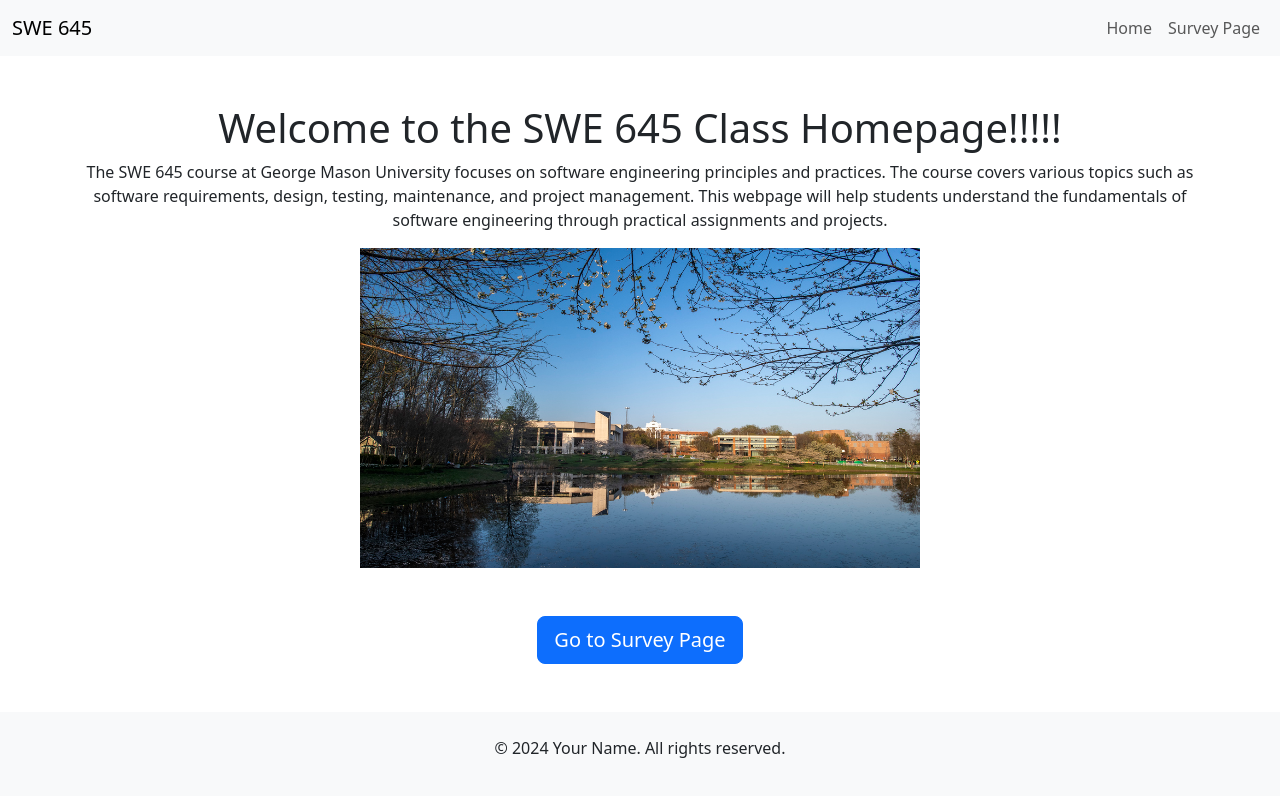
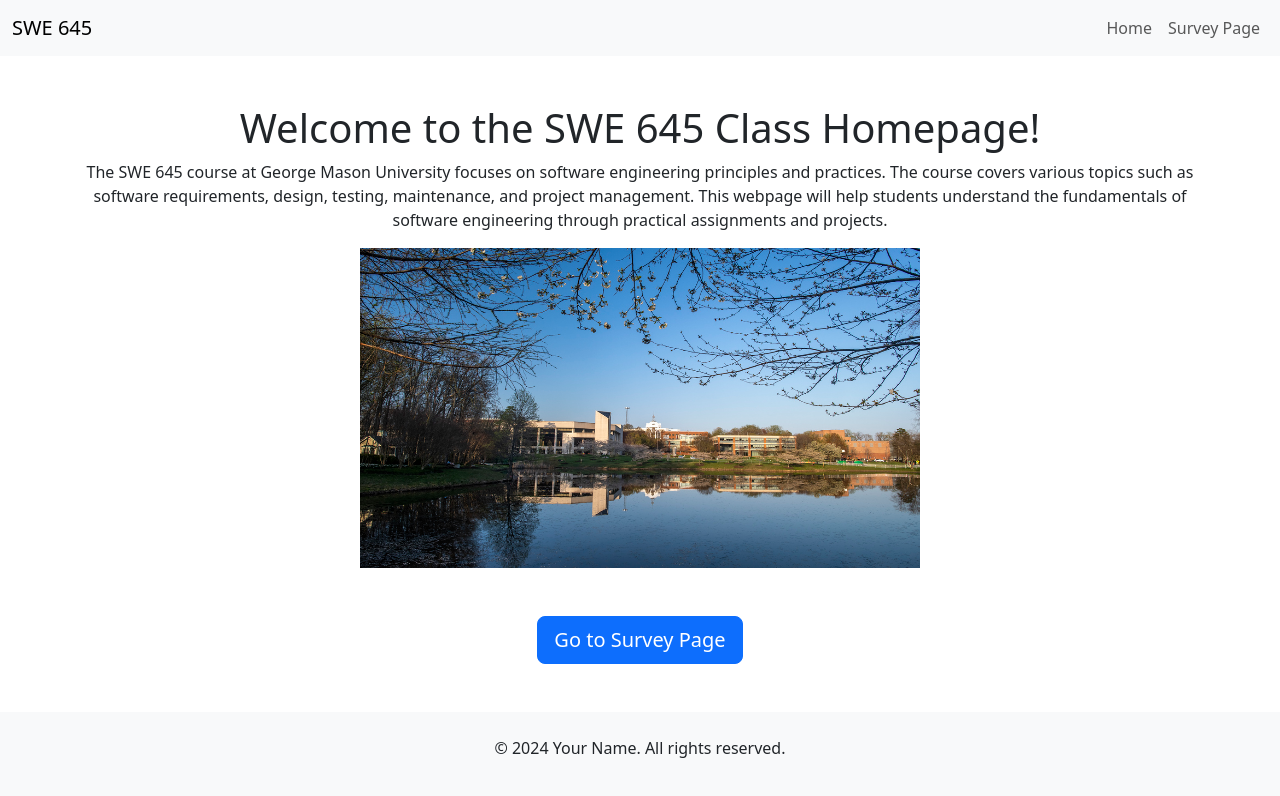
Before and after one commit to neil2124/SWE645_Assignment_2, a plain HTML site: page class-website/index.html in a window 1280 px wide. Drawn offline with nearby package versions, Linux system fonts and the light colour scheme.

Commit message:
Changed index.html

```diff
--- a/class-website/index.html
+++ b/class-website/index.html
@@ -27,7 +27,7 @@
 
     <!-- Main Content -->
     <div  class="container mt-5 text-center">
-        <h1>Welcome to the SWE 645 Class Homepage!!!!!</h1>
+        <h1>Welcome to the SWE 645 Class Homepage!</h1>
 
         <!-- Course Description -->
         <p>The SWE 645 course at George Mason University focuses on software engineering principles and practices. The course covers various topics such as software requirements, design, testing, maintenance, and project management. This webpage will help students understand the fundamentals of software engineering through practical assignments and projects.</p>
```
